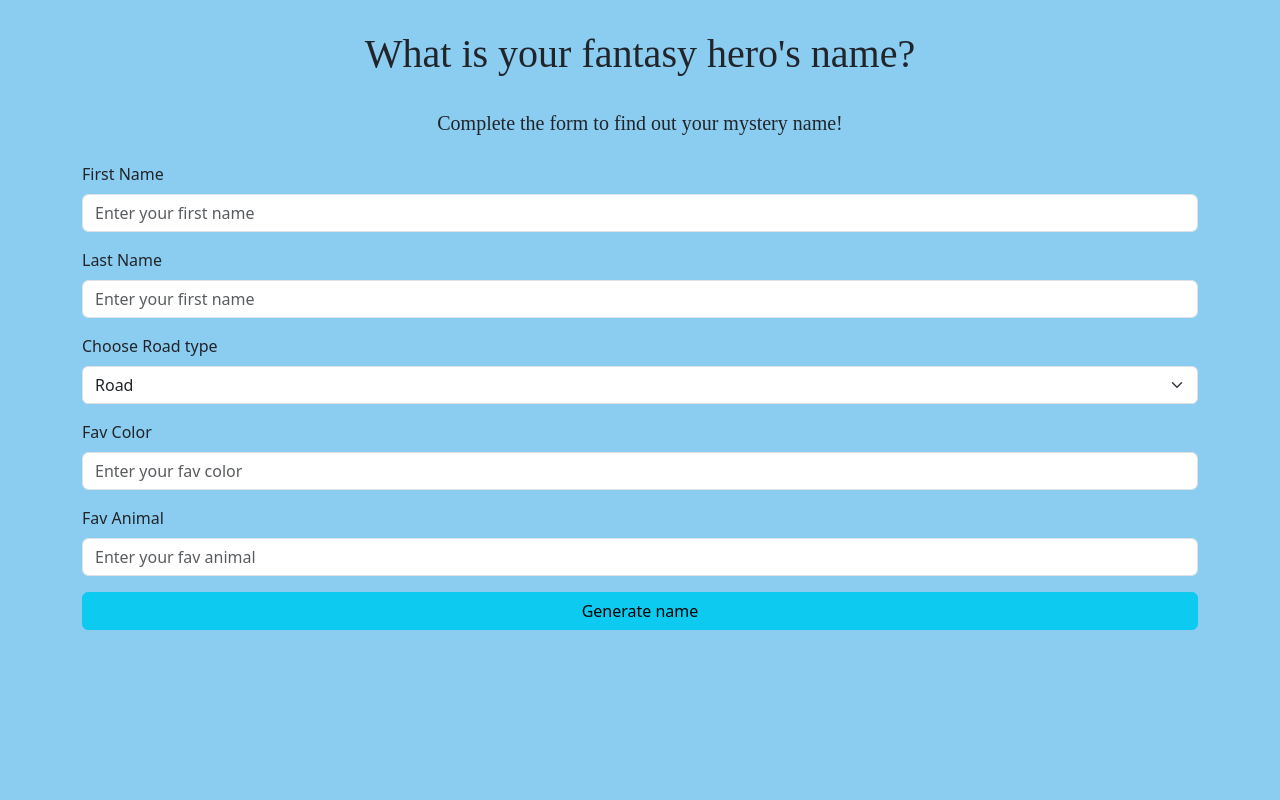
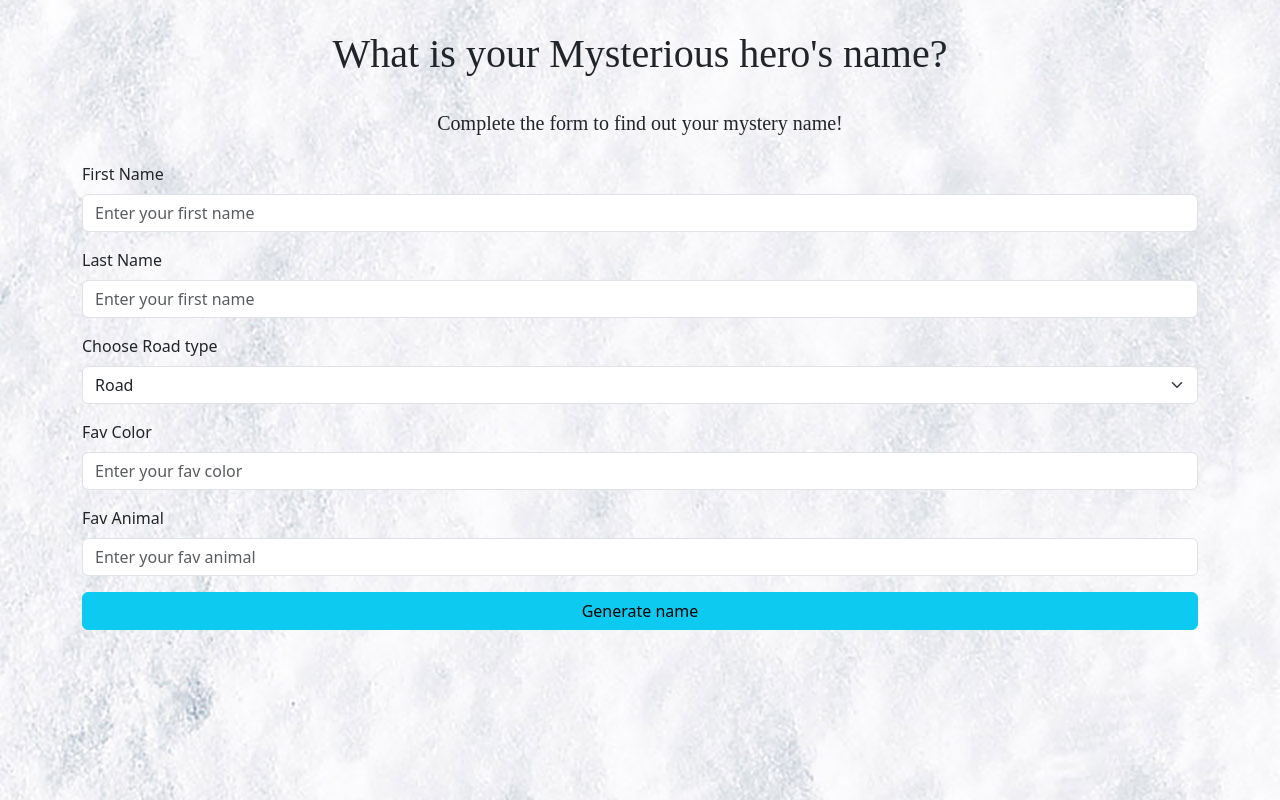
Before and after one commit to baileyadler/Decembersite, a plain HTML site: page index.html in a window 1280 px wide. Drawn offline with nearby package versions, Linux system fonts and the light colour scheme; a web font is replaced by a local one.

Commit message:
ned to fix javascript to customize

```diff
--- a/index.html
+++ b/index.html
@@ -27,7 +27,7 @@
             <!--Greeting and Instructions-->
          <div class="container">
             <div class="text-center mb-4">
-                <h1>What is your fantasy hero's name?</h1>
+                <h1>What is your Mysterious hero's name?</h1>
                 <p>Complete the form to find out your mystery name!</p>
             </div>
                 <form id="fantasyForm" class="mb-4">
@@ -48,7 +48,6 @@
              <option value="court">Court</option>
              <option value="lane">lane</option>
              <option value="boulevard">Boulevard</option>
-             <option value="other">Other</option>
              </select>
               </div>
 
@@ -64,6 +63,7 @@
                         <input type="text" class="form-control" id="favAnimal" placeholder="Enter your fav animal">
                     </div>
                     <button type="submit" class="btn btn-info w-100" onclick="genFullName()">Generate name</button>
+                    </form>
             <!--Information input form-->
 
 
--- a/style.css
+++ b/style.css
@@ -1,5 +1,5 @@
 body{
-    background-color: rgb(139, 204, 241);
+    background-image: url(snow.jpg);
 }
 h1{
     font-family: "gimlet-display", serif;
```
Also changed, not shown: snow.jpg (added).
